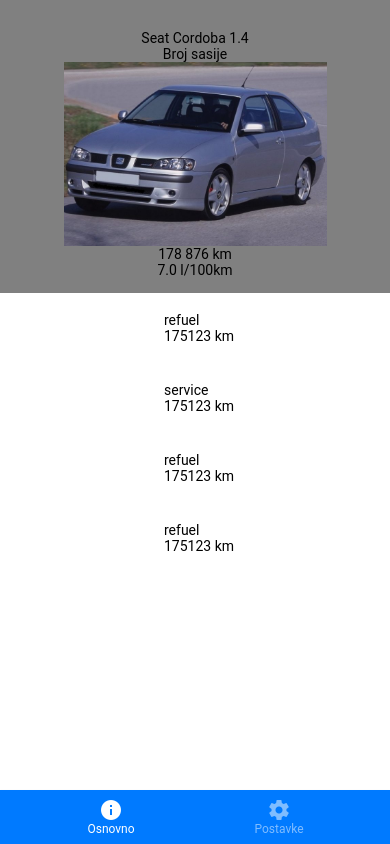
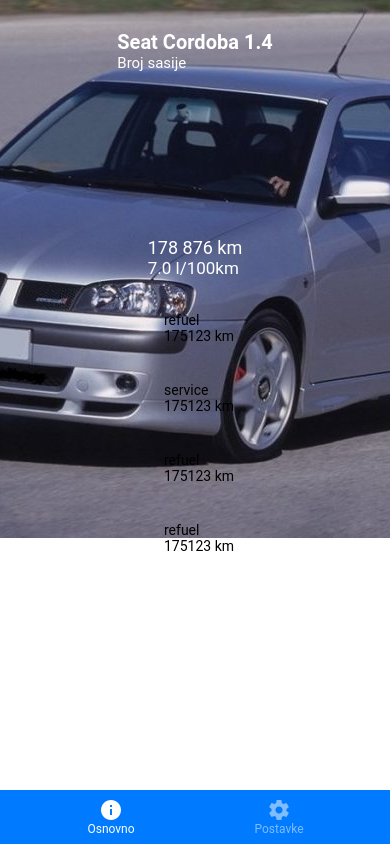
Before and after one commit to dgrzanov/car-companion, a React Native app: screen /Osnovno in a window 390 px wide. Built offline with nearby package versions, Linux system fonts and the light colour scheme.

Commit message:
* car info image background

```diff
--- a/src/components/CarInfo.tsx
+++ b/src/components/CarInfo.tsx
@@ -1,19 +1,22 @@
 import * as React from 'react';
-import { Dimensions, Image, StyleSheet, View } from 'react-native';
+import { Dimensions, Image, ImageBackground, StyleSheet, View } from 'react-native';
 import { Text } from 'react-native-paper';
 
 function CarInfo() {
     return (
-        <View style={styles.container}>
-            <Text style={styles.carName}>Seat Cordoba 1.4</Text>
-            <Text>Broj sasije</Text>
-            <Image
-                source={require("../../assets/images/seat-cordoba-6k.jpeg")}
-                style={styles.carImage}
-            />
-            <Text>178 876 km</Text>
-            <Text>7.0 l/100km</Text>
-        </View>
+        <ImageBackground
+            source={require("../../assets/images/seat-cordoba-6k.jpeg")}
+            style={styles.container}
+        >
+            <View>
+                <Text style={styles.carName}>Seat Cordoba 1.4</Text>
+                <Text style={styles.chasisNumber}>Broj sasije</Text>
+            </View>
+            <View>
+                <Text style={styles.mileage}>178 876 km</Text>
+                <Text style={styles.consumption}>7.0 l/100km</Text>
+            </View>
+        </ImageBackground>
     );
 }
 
@@ -27,9 +30,24 @@
         width: "100%",
         backgroundColor: "grey",
         alignItems: "center",
-        justifyContent: "center"
+        justifyContent: "space-between"
     },
     carName: {
+        fontSize: 20,
+        fontWeight: "bold",
+        color: "white"
+    },
+    chasisNumber: {
+        fontSize: 15,
+        color: "white"
+    },
+    mileage: {
+        fontSize: 18,
+        color: "white"
+    },
+    consumption: {
+        fontSize: 17,
+        color: "white"
     },
     carImage: {
         width: "90%",
```
